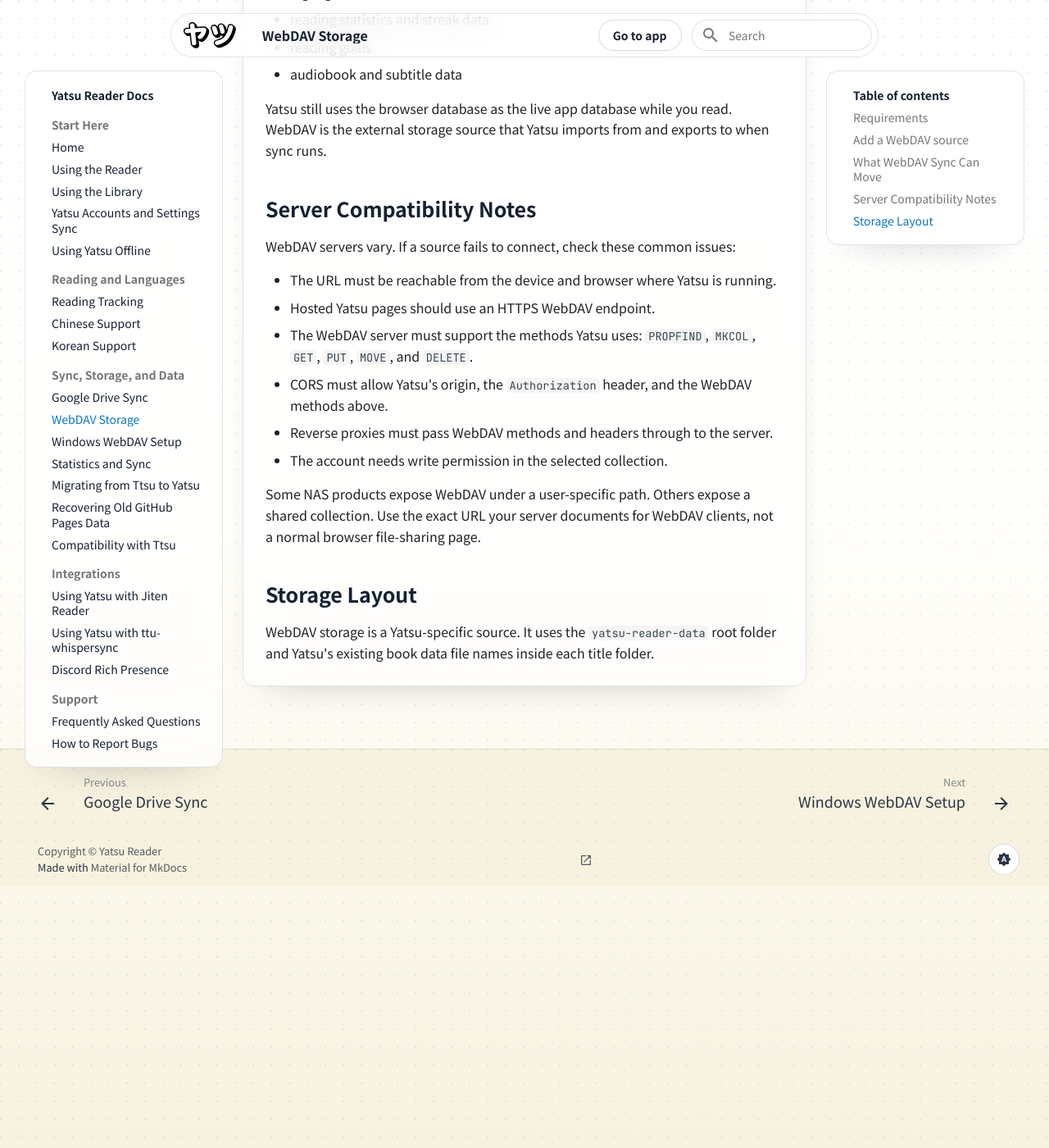
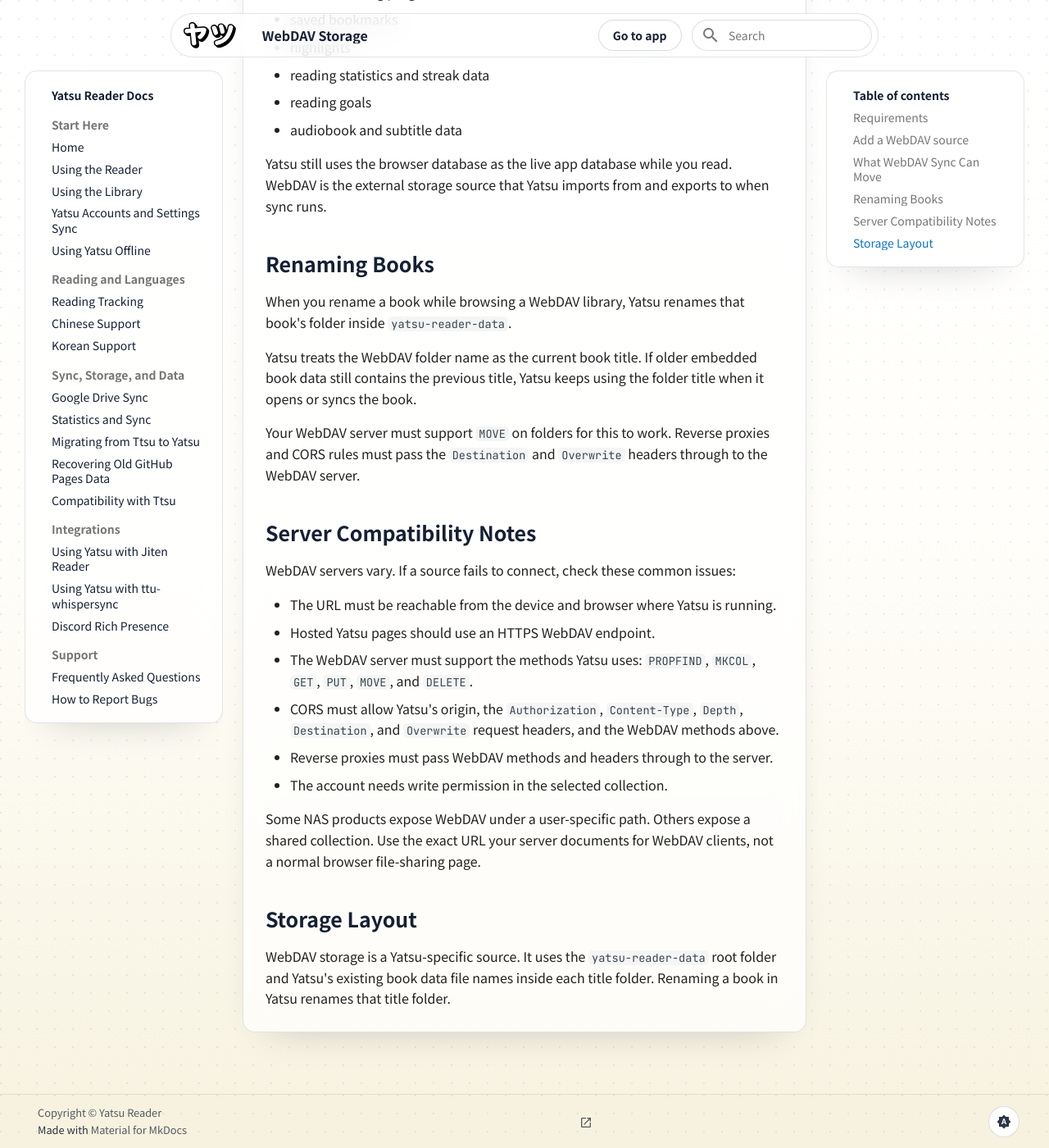
Before and after one commit to ytrms/yatsu-reader-docs, an MkDocs documentation site: the page built from docs/webdav-sync.md, in a window 1280 px wide and 1400 px high, scrolled down 1685 px. Shown: the whole window at 82% size. Built offline with MkDocs 1.6.1 and Material for MkDocs 9.7.7, drawn with Linux system fonts in a browser that asks for light colours; some of the changed text lies outside the part shown.

Commit message:
docs: unlist WebDAV setup pages

```diff
--- a/docs/webdav-sync.md
+++ b/docs/webdav-sync.md
@@ -10,11 +10,13 @@
 
 - a WebDAV collection URL that the browser can reach
 - a username and password for that WebDAV account
-- permission to create folders, upload files, rename files, and delete files in that collection
+- permission to create folders, upload files, rename files and folders, and delete files in that collection
 
 If you use the hosted Yatsu app over HTTPS, the WebDAV URL should also use HTTPS. Browsers usually block app requests from an HTTPS page to a plain HTTP server.
 
 Your WebDAV server or reverse proxy must allow browser cross-origin requests from Yatsu. If the server does not send the required CORS headers for `PROPFIND`, `MKCOL`, `GET`, `PUT`, `MOVE`, and `DELETE`, the browser will block the connection before Yatsu can read the response.
+
+For rename support, CORS must also allow the `Destination` and `Overwrite` request headers used by WebDAV `MOVE` requests.
 
 If you are setting up WebDAV on Windows, follow the [Windows WebDAV setup guide](webdav-windows.md). It shows a known-good rclone and Caddy configuration with HTTPS and the CORS headers Yatsu needs.
 
@@ -51,6 +53,14 @@
 
 Yatsu still uses the browser database as the live app database while you read. WebDAV is the external storage source that Yatsu imports from and exports to when sync runs.
 
+## Renaming Books
+
+When you rename a book while browsing a WebDAV library, Yatsu renames that book's folder inside `yatsu-reader-data`.
+
+Yatsu treats the WebDAV folder name as the current book title. If older embedded book data still contains the previous title, Yatsu keeps using the folder title when it opens or syncs the book.
+
+Your WebDAV server must support `MOVE` on folders for this to work. Reverse proxies and CORS rules must pass the `Destination` and `Overwrite` headers through to the WebDAV server.
+
 ## Server Compatibility Notes
 
 WebDAV servers vary. If a source fails to connect, check these common issues:
@@ -58,7 +68,7 @@
 - The URL must be reachable from the device and browser where Yatsu is running.
 - Hosted Yatsu pages should use an HTTPS WebDAV endpoint.
 - The WebDAV server must support the methods Yatsu uses: `PROPFIND`, `MKCOL`, `GET`, `PUT`, `MOVE`, and `DELETE`.
-- CORS must allow Yatsu's origin, the `Authorization` header, and the WebDAV methods above.
+- CORS must allow Yatsu's origin, the `Authorization`, `Content-Type`, `Depth`, `Destination`, and `Overwrite` request headers, and the WebDAV methods above.
 - Reverse proxies must pass WebDAV methods and headers through to the server.
 - The account needs write permission in the selected collection.
 
@@ -66,4 +76,4 @@
 
 ## Storage Layout
 
-WebDAV storage is a Yatsu-specific source. It uses the `yatsu-reader-data` root folder and Yatsu's existing book data file names inside each title folder.
+WebDAV storage is a Yatsu-specific source. It uses the `yatsu-reader-data` root folder and Yatsu's existing book data file names inside each title folder. Renaming a book in Yatsu renames that title folder.
--- a/mkdocs.yml
+++ b/mkdocs.yml
@@ -15,8 +15,6 @@
       - Korean Support: korean-support.md
   - Sync, Storage, and Data:
       - Google Drive Sync: google-drive-sync.md
-      - WebDAV Storage: webdav-sync.md
-      - Windows WebDAV Setup: webdav-windows.md
       - Statistics and Sync: statistics-and-sync.md
       - Migrating from Ttsu to Yatsu: migrating-from-ttsu.md
       - Recovering Old GitHub Pages Data: github-pages-recovery.md
@@ -28,6 +26,10 @@
   - Support:
       - Frequently Asked Questions: faq.md
       - How to Report Bugs: how-to-report-bugs.md
+
+not_in_nav: |
+  webdav-sync.md
+  webdav-windows.md
 
 theme:
   name: material
```
